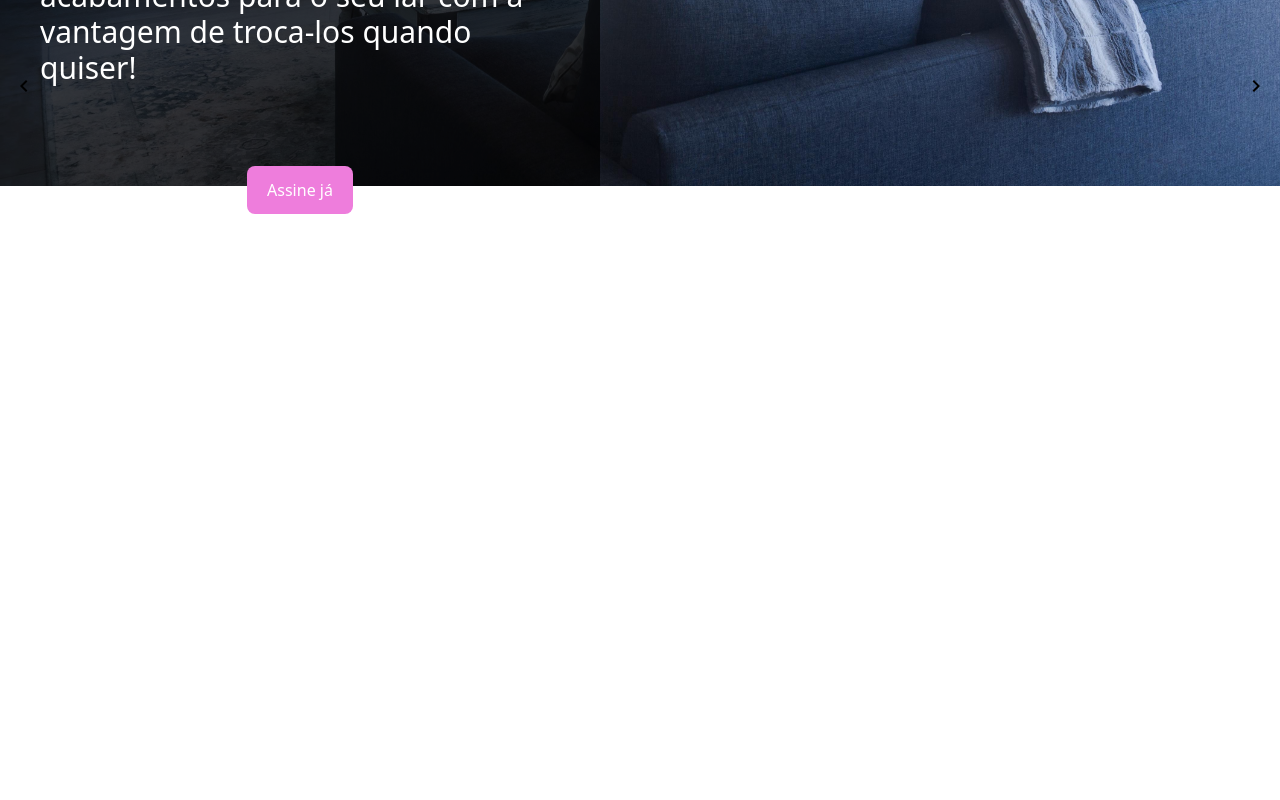
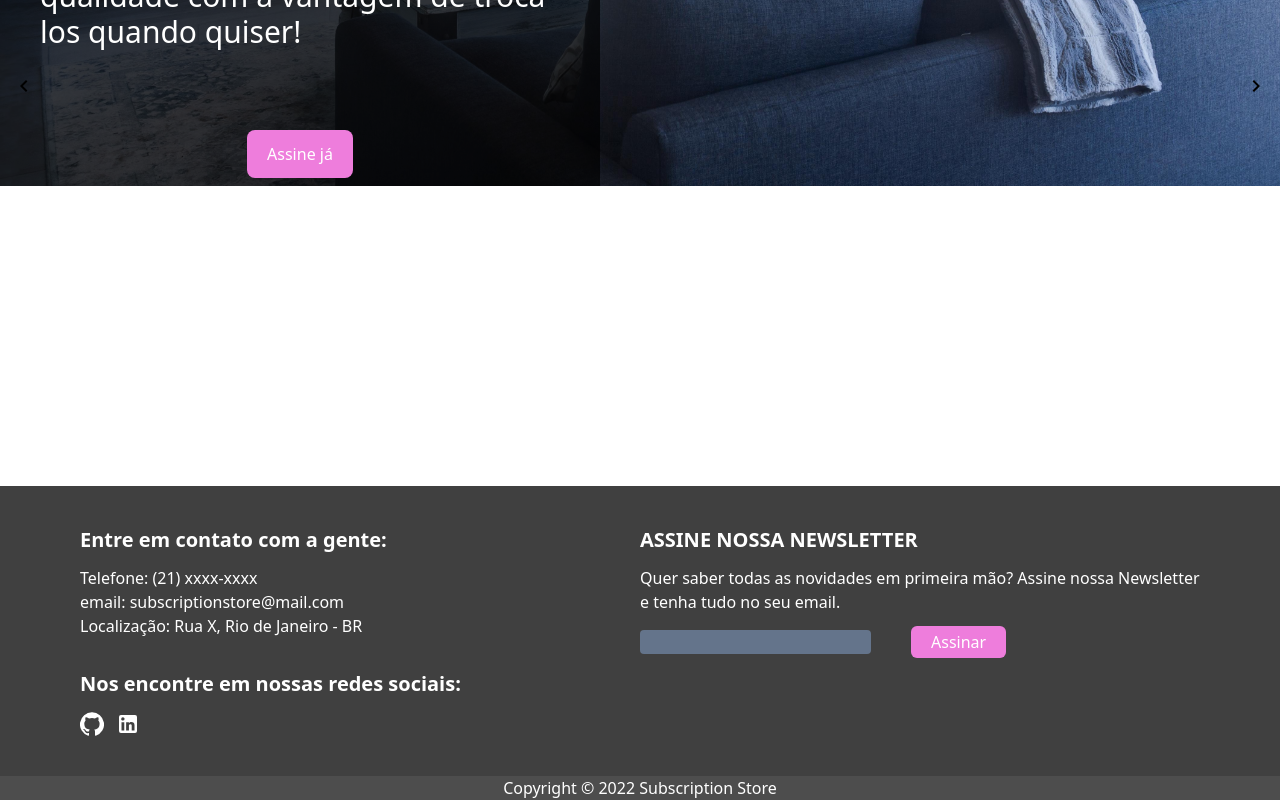
Before and after one commit to rsouzaf07/SubscriptionStore, a React (Vite) app in the folder client/: page / in a window 1280 px wide. Shown: the part 402-1202 px from the top of the page. Before the commit the page ends 888 px from the top, so only its background shows below. Built offline with nearby package versions, Linux system fonts and the light colour scheme.

Commit message:
adding Component Footer

```diff
--- /dev/null
+++ b/client/src/Component/Footer.tsx
@@ -0,0 +1,43 @@
+import React from 'react'
+import { GitHub, LinkedIn } from '@material-ui/icons'
+export default function footer() {
+  return (
+    <>
+    <footer className='bg-[#404040] px-20 py-10  text-white'>
+          <div className='flex'>
+            <section className='flex-1 '>
+                <p className='font-bold text-xl mb-3'>Entre em contato com a gente:</p>
+                <ul>
+                    <li>
+                          Telefone: (21) xxxx-xxxx
+                    </li>
+                    <li>
+                          email: subscriptionstore@mail.com
+                    </li>
+                    <li>
+                          Localização: Rua X, Rio de Janeiro - BR
+                    </li>
+                </ul>
+            </section>
+            <section className='  flex-1 '>
+                <h2 className='font-bold text-xl mb-3'>ASSINE NOSSA NEWSLETTER</h2>
+                <p className='mb-3 '>Quer saber todas as novidades em primeira mão? Assine nossa Newsletter e tenha tudo no seu email.</p>
+                <input type='email' className='rounded mr-10 bg-[#64748B]'/>
+                <button className='px-5 py-1 rounded-md bg-[#EE7DDC]'>Assinar</button>
+            </section>
+          </div>
+          <section>
+            <h2 className='font-bold text-xl my-3' >Nos encontre em nossas redes sociais:</h2>
+            <a href='https://github.com/rsouzaf07'>
+                <GitHub className='mr-3 hover:text-[#EE7DDC] cursor-pointer'/>
+            </a>
+            <a href='https://www.linkedin.com/in/rafael-de-souza-freire-96a94171/'>
+                <LinkedIn className='hover:text-[#EE7DDC] cursor-pointer'/>
+            </a>
+          </section>
+      </footer>
+      <div className='bg-[#4D4D4D] text-center text-white'>Copyright &copy; 2022 Subscription Store </div>
+      </>
+
+  )
+}
--- a/client/src/data.ts
+++ b/client/src/data.ts
@@ -3,7 +3,7 @@ export const carouselItens = [
         id: 1,
         img: "./src/assets/saladeestar.jpg",
         title: "ELEGÂNCIA E PRATICIDADE",
-        desc: "Tenha os móveis com os melhores acabamentos para o seu lar com a vantagem de troca-los quando quiser!"
+        desc: "Tenha os móveis de melhor qualidade com a vantagem de troca-los quando quiser!"
     },
     {
         id: 2,
@@ -15,6 +15,6 @@ export const carouselItens = [
         id: 3,
         img: "./src/assets/escritorio2.jpg",
         title: "PARA TODOS OS GOSTOS",
-        desc: "Do clássico ao moderno, seu espaço do jeito que você sempre desejou. "
+        desc: "Do clássico ao moderno, seu espaço do seu jeito! "
     }
 ]
--- a/client/src/pages/Home.tsx
+++ b/client/src/pages/Home.tsx
@@ -1,12 +1,13 @@
 import React from 'react'
 import HeaderText from '../Component/HeaderText'
 import Navbar from '../Component/Navbar'
-
+import Footer from '../Component/Footer'
 export default function Home() {
   return (
     <div>
       <Navbar/>
       <HeaderText/>
+      <Footer />
     </div>
   )
 }
```
